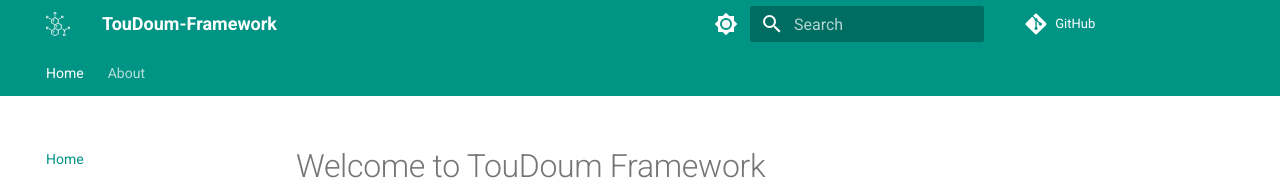
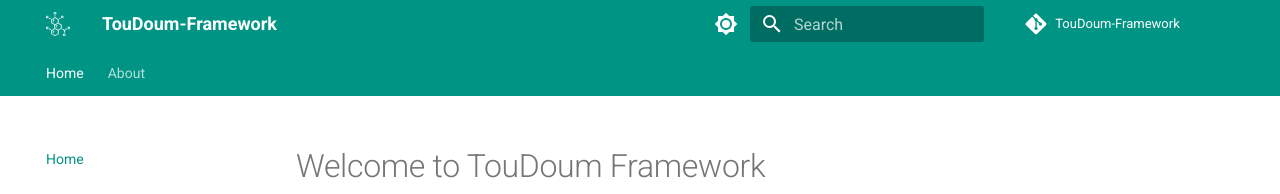
Before and after one commit to TouDoum-Framework/TouDoum-Framework.github.io, an MkDocs documentation site: the page built from docs/index.md, in a window 1280 px wide. Shown: the top 194 px of the page. Built offline with MkDocs 1.6.1 and Material for MkDocs 9.7.7, drawn with Linux system fonts in a browser that asks for light colours; comment, search, counter and statistics services are not loaded.

Commit message:
fix: depo link

```diff
--- a/mkdocs.yml
+++ b/mkdocs.yml
@@ -1,6 +1,9 @@
 site_name: TouDoum-Framework
+site_url: https://toudoum-framework.github.io
 
+repo_name: TouDoum-Framework
 repo_url: https://github.com/TouDoum-Framework/TouDoum-Framework
+edit_uri: https://github.com/TouDoum-Framework/toudoum-framework.github.io
 
 nav:
   - Home: index.md
```
